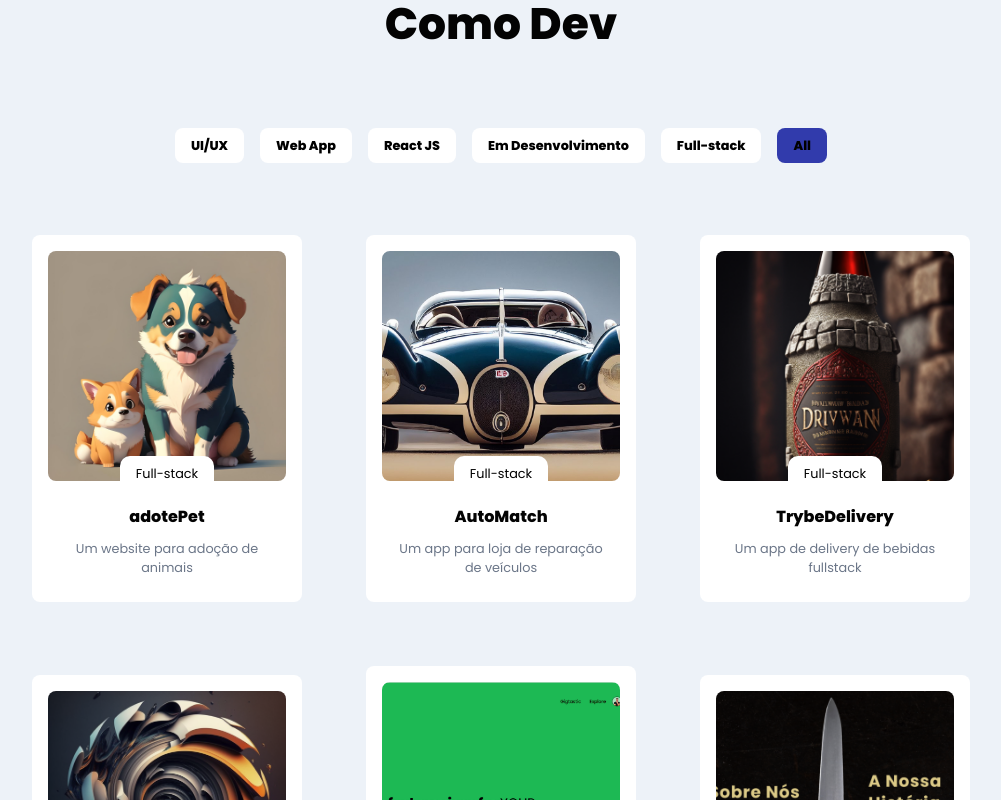
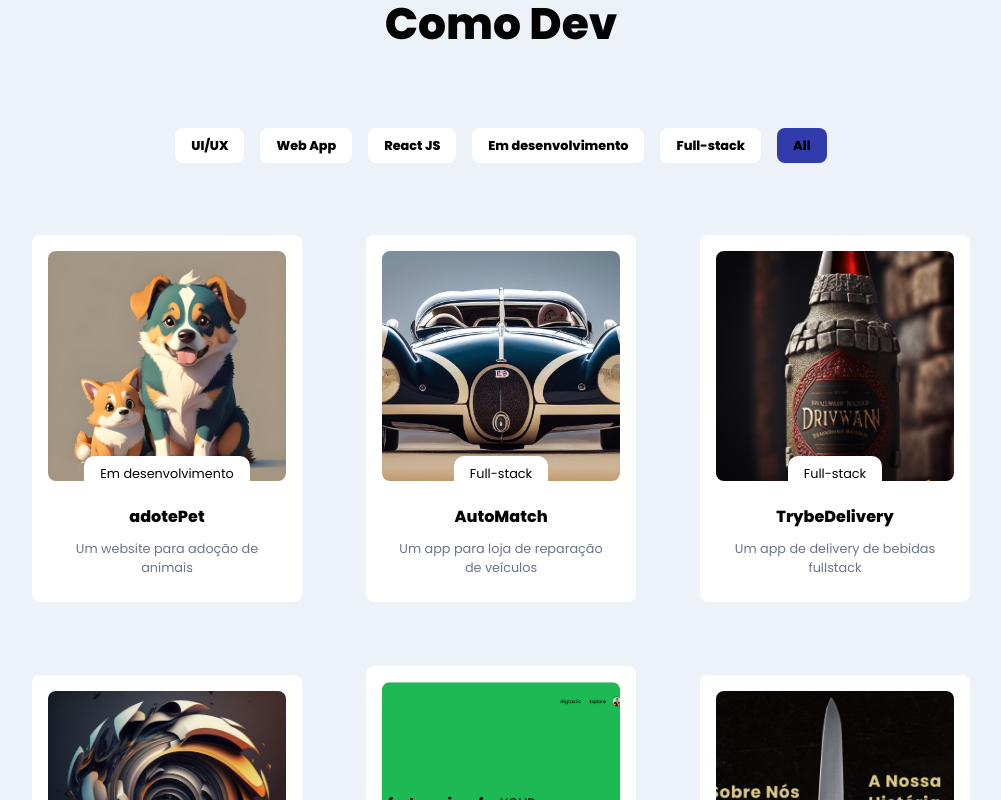
Before and after one commit to FranciscoCosta/portfolio, a React (Create React App) app: page / in a window 1280 px wide. Shown: the part 1760-2560 px from the top of the page, without its empty margins (146-1147 px from the left). Built offline with nearby package versions, Linux system fonts and the light colour scheme.

Commit message:
Fix: Work tag

```diff
--- a/src/container/Work/Work.jsx
+++ b/src/container/Work/Work.jsx
@@ -45,7 +45,7 @@ const Work = () => {
           "UI/UX",
           "Web App",
           "React JS",
-          "Em Desenvolvimento",
+          "Em desenvolvimento",
           "Full-stack",
           "All",
         ].map((item, index) => (
--- a/src/data/work.js
+++ b/src/data/work.js
@@ -17,7 +17,7 @@ const work = [
     projectLink: "https://github.com/FranciscoCosta/AdotePet",
     codeLink: "https://github.com/FranciscoCosta/AdotePet",
     title: "adotePet",
-    tags: ["Full-stack", "Web App", "React JS", "Em desenvolvimento"],
+    tags: ["Em desenvolvimento","Full-stack", "Web App", "React JS", "Node JS"],
   },
   {
     name: "AutoMatch",
@@ -71,7 +71,7 @@ const work = [
     projectLink: "https://github.com/Alunos-Trybe/TrybeWars",
     codeLink: "https://github.com/Alunos-Trybe/TrybeWars",
     title: "TrybeWars",
-    tags: ["Desenvolvimento", "React JS"],
+    tags: ["Em desenvolvimento", "React JS"],
   },
   {
     name: "T-Recipes",
```
